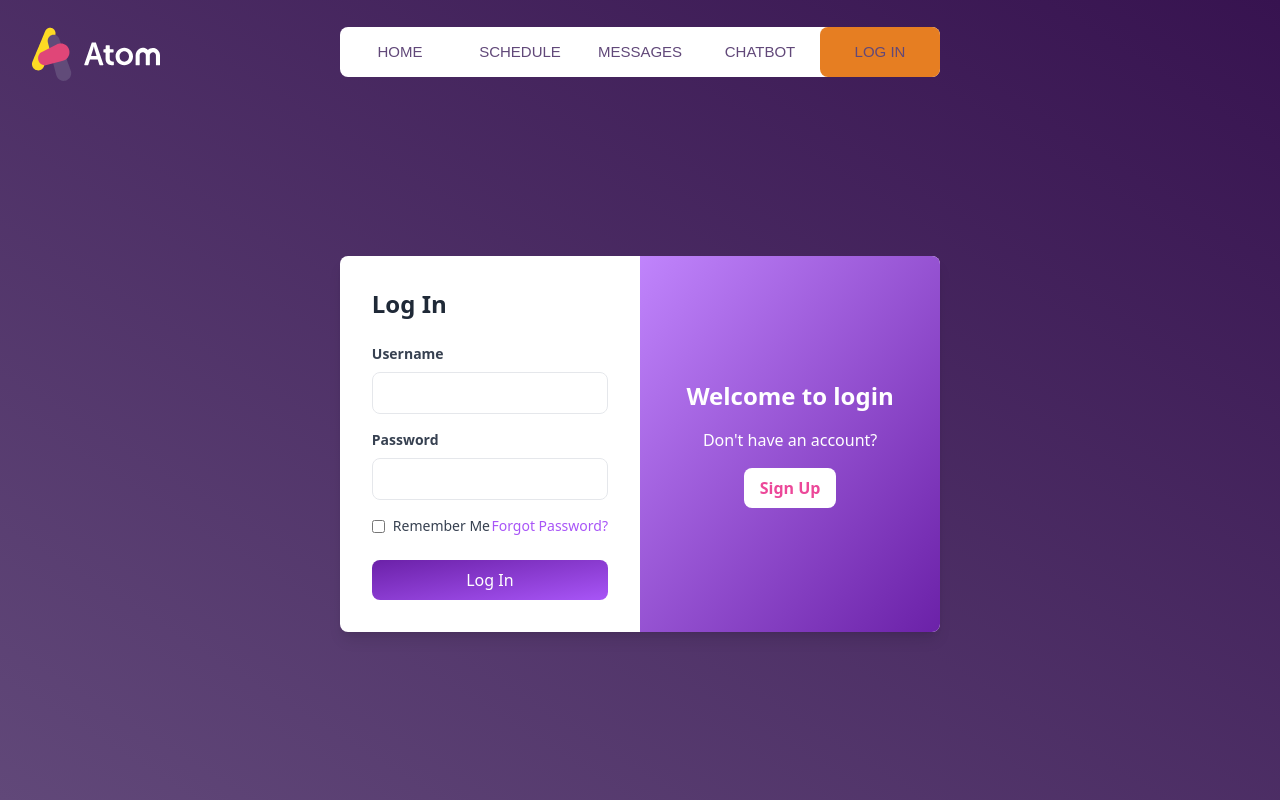
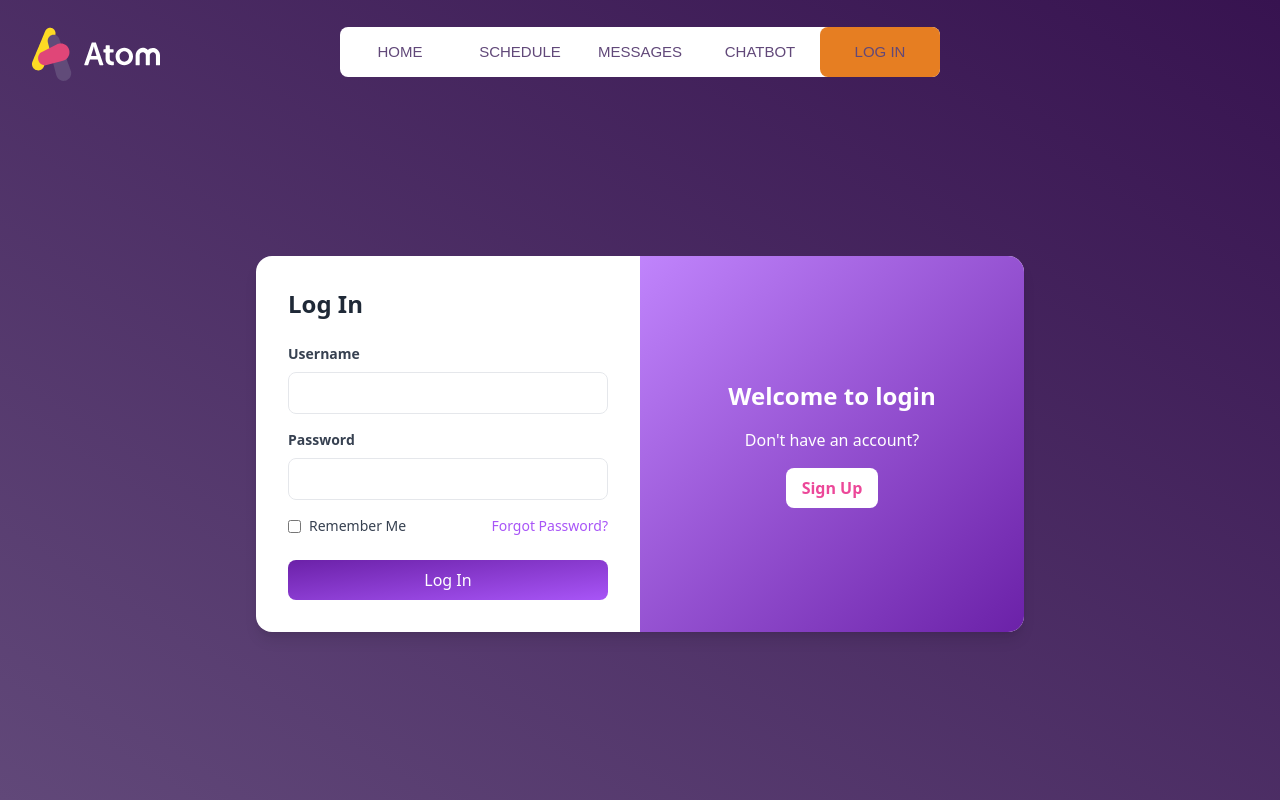
Before and after one commit to Moeed-Chughtai/Office.io, a React (Vite) app in the folder frontend/: page /login in a window 1280 px wide. Built offline with nearby package versions, Linux system fonts and the light colour scheme; a web font is replaced by a local one.

Commit message:
Fixed login formatting

```diff
--- a/frontend/src/components/LogIn.jsx
+++ b/frontend/src/components/LogIn.jsx
@@ -25,9 +25,9 @@ function LogIn() {
   };
 
   return (
-    <div className="h-screen bg-transparent flex items-center justify-center" style={{height: '680px'}}>
-      <div className="flex items-center justify-center">
-        <div className="flex bg-white rounded-lg shadow-lg overflow-hidden max-w-3xl w-full">
+    <div className="h-screen bg-transparent flex items-center justify-center" style={{ height: '680px' }}>
+      <div className="flex items-center justify-center w-full max-w-3xl"> {/* Increased max width */}
+        <div className="flex bg-white rounded-2xl shadow-lg overflow-hidden w-full"> {/* Set width to full */}
           {/* Left Panel - Login Form */}
           <div className="w-1/2 p-8">
             <h2 className="text-2xl font-bold text-gray-800 mb-6">Log In</h2>
```
